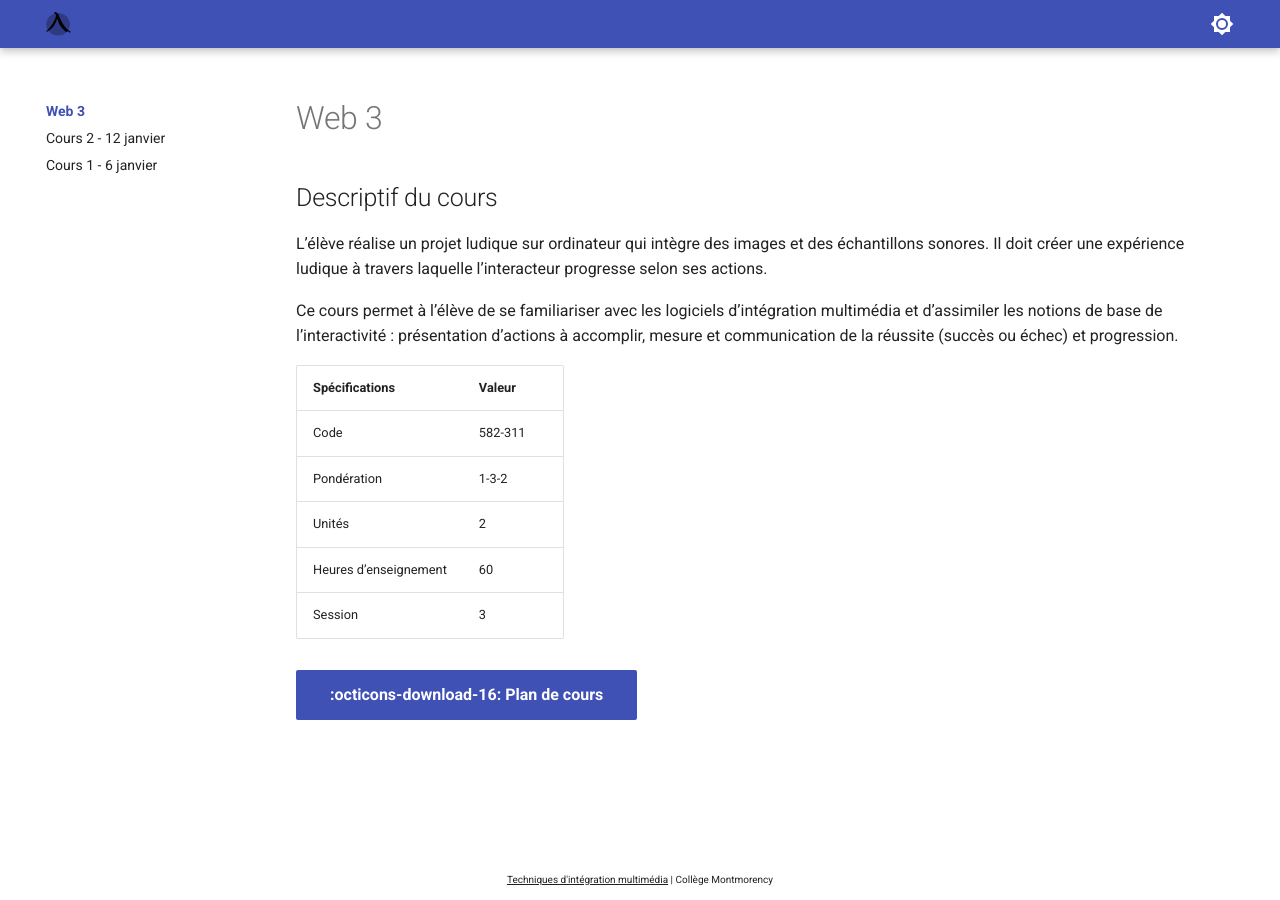
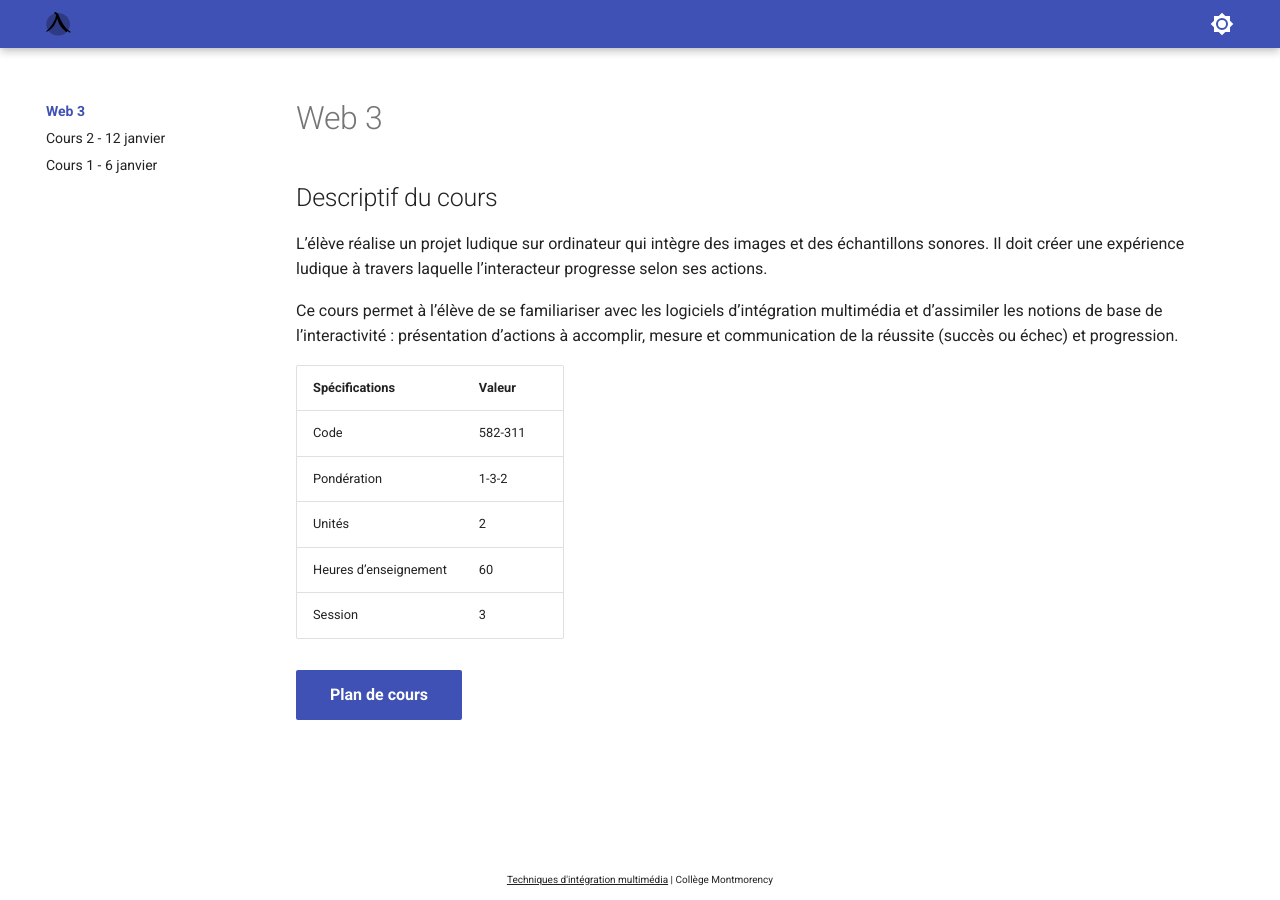
Before and after one commit to jfcmontmorency/old_compendium, an MkDocs documentation site: the page built from docs/582-311-MO/index.md, in a window 1280 px wide. Built offline with MkDocs 1.6.1 and Material for MkDocs 9.7.7, drawn with Linux system fonts in a browser that asks for light colours.

Commit message:
Update index.md

```diff
--- a/docs/582-311-MO/index.md
+++ b/docs/582-311-MO/index.md
@@ -20,4 +20,4 @@ Ce cours permet à l’élève de se familiariser avec les logiciels d’intégr
 | Session               | 3       |
 
 
-[:octicons-download-16: Plan de cours](assets/582A1_plan_de_formation_2023.pdf){ .md-button .md-button--primary }
+[Plan de cours](assets/582A1_plan_de_formation_2023.pdf){ .md-button .md-button--primary }
```
